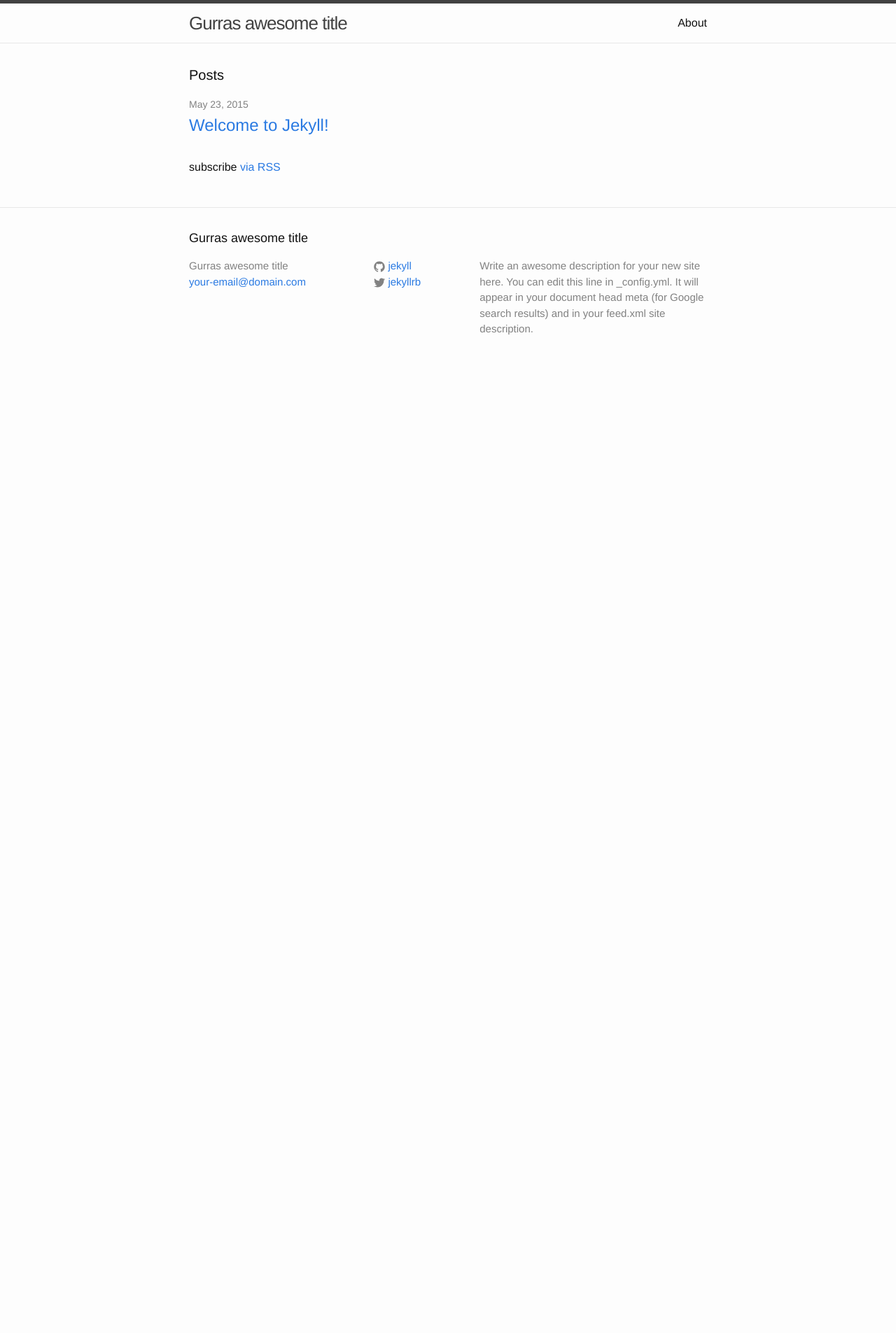
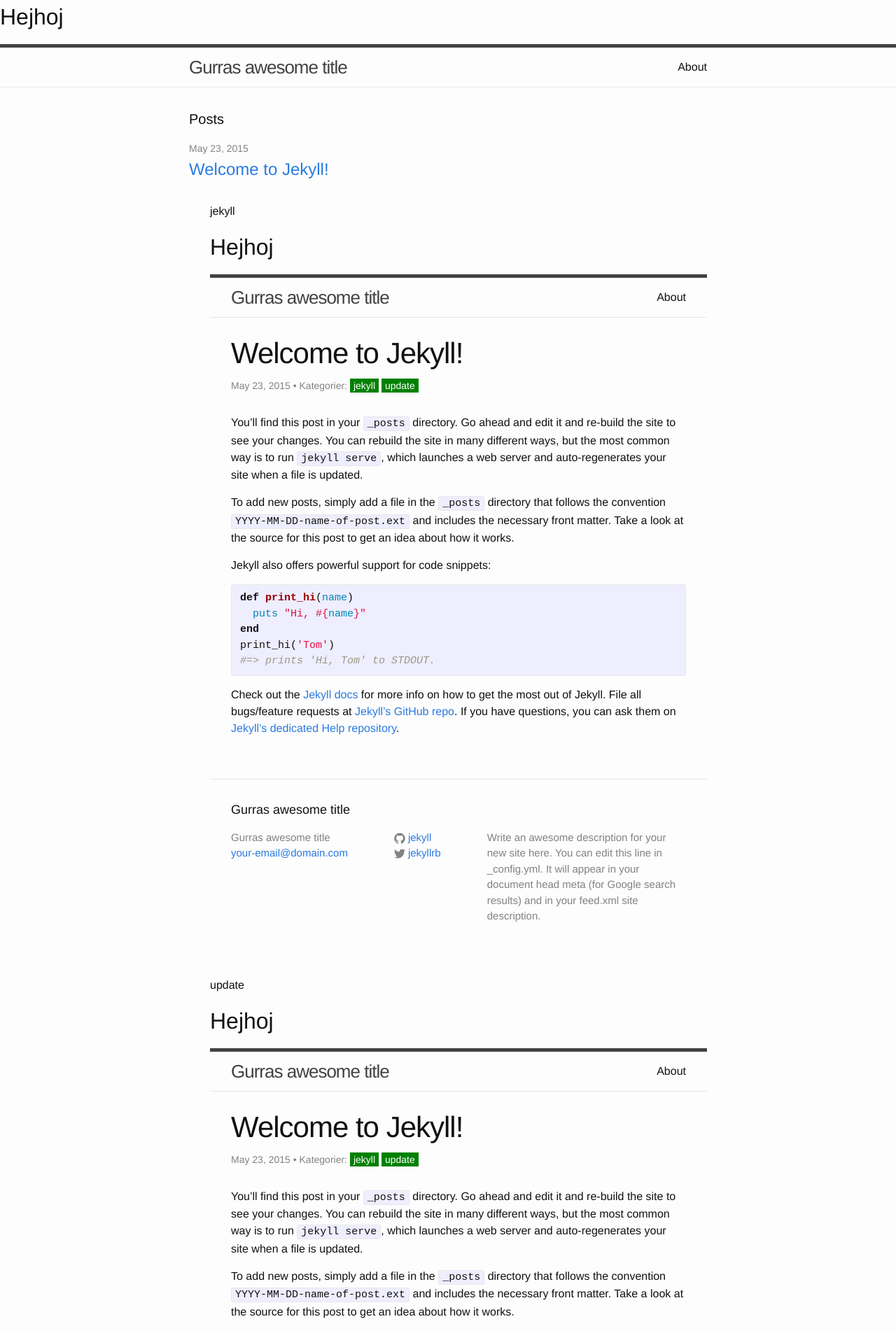
Before and after one commit to gustavjorlov/gustavjorlov.github.io, a Jekyll site: the page built from index.html, in a window 1280 px wide. Shown: the top 1905 px of the page at 70% size. Built offline with Jekyll 4.4.1, drawn with Linux system fonts in a browser that asks for light colours; before the commit the page ends 900 px from its top, so only the background shows below that; some of the changed text lies outside the part shown.

Commit message:
some stuff

```diff
--- a/_config.yml
+++ b/_config.yml
@@ -12,3 +12,7 @@ github_username:  jekyll
 
 # Build settings
 markdown: kramdown
+
+collections:
+  projects:
+    output: true
--- a/_layouts/default.html
+++ b/_layouts/default.html
@@ -4,7 +4,7 @@
   {% include head.html %}
 
   <body>
-
+    <h1>Hejhoj</h1>
     {% include header.html %}
 
     <div class="page-content">
--- a/_layouts/post.html
+++ b/_layouts/post.html
@@ -5,7 +5,11 @@ layout: default
 
   <header class="post-header">
     <h1 class="post-title">{{ page.title }}</h1>
-    <p class="post-meta">{{ page.date | date: "%b %-d, %Y" }}{% if page.author %} • {{ page.author }}{% endif %}{% if page.meta %} • {{ page.meta }}{% endif %}</p>
+    <p class="post-meta">
+	    {{ page.date | date: "%b %-d, %Y" }}
+	    {% if page.author %} • Skrivet av {{ page.author }}{% endif %}
+	    {% if page.categories %} • Kategorier: {% for cat in page.categories %} <a src="/category/{{cat}}" class="category">{{cat}}</a> {% endfor %}{% endif %}
+    </p>
   </header>
 
   <article class="post-content">
--- a/_sass/_base.scss
+++ b/_sass/_base.scss
@@ -74,7 +74,11 @@ li {
     }
 }
 
-
+.category{
+    background: green;
+    color: white;
+    padding: 2px 5px;
+}
 
 /**
  * Headings
--- a/index.html
+++ b/index.html
@@ -18,6 +18,20 @@ layout: default
     {% endfor %}
   </ul>
 
-  <p class="rss-subscribe">subscribe <a href="{{ "/feed.xml" | prepend: site.baseurl }}">via RSS</a></p>
+  <ul class="post-list">
+    {% for post in site.projects %}
+      <li>
+        <h2>
+          <a class="post-link" href="{{ post.url | prepend: site.baseurl }}">{{ post.title }}</a>
+        </h2>
+      </li>
+    {% endfor %}
+  </ul>
+
+  <ul>
+    {% for cat in site.categories %}
+      <p>{{cat}}</p>
+    {% endfor %}
+  </ul>
 
 </div>
```
